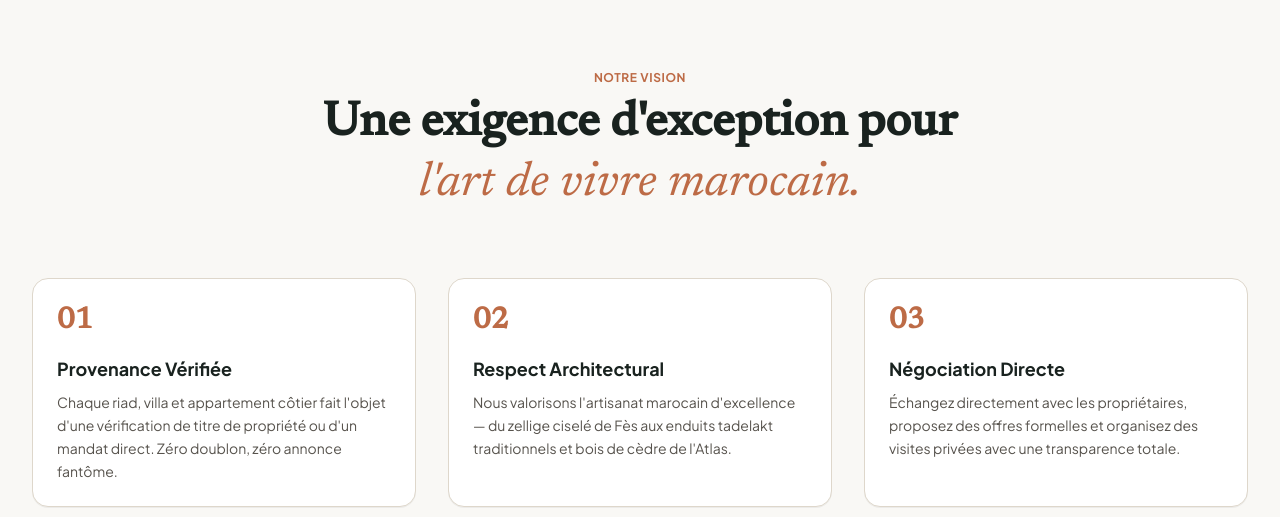
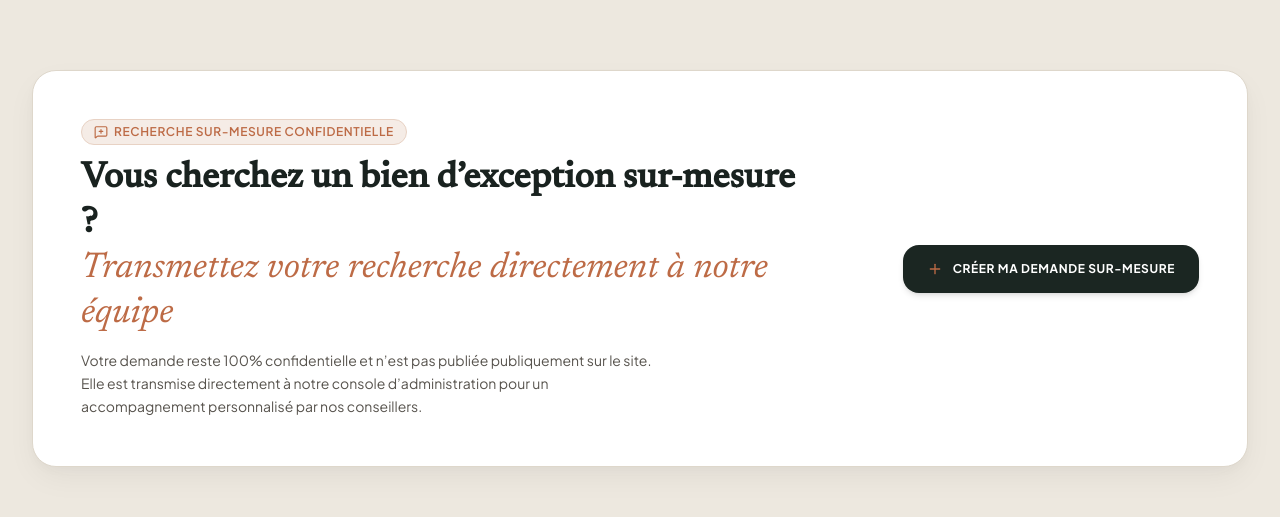
Before and after one commit to ELHanafi007/atlassi, a React (Vite) app in the folder client/: page / in a window 1280 px wide. Shown: the part 1441-1958 px from the top of the page. Built offline with nearby package versions, Linux system fonts and the light colour scheme; no server answers.

Commit message:
feat: lock client requests to admin-only — remove public requests feed

```diff
--- a/client/src/App.jsx
+++ b/client/src/App.jsx
@@ -6,7 +6,7 @@ import {
 } from 'lucide-react';
 import './App.css';
 
-import { auth, listingsApi, requestsApi } from './lib/api';
+import { auth, listingsApi } from './lib/api';
 import { useLanguage } from './lib/i18n';
 import { Navbar } from './components/Navbar';
 import { Hero } from './components/Hero';
@@ -20,7 +20,7 @@ import { AuthModal } from './components/AuthModal';
 import { Toast } from './components/Toast';
 
 export function App() {
-  const { t, lang, translateCity, translateType, formatPrice, isRtl } = useLanguage();
+  const { t, translateCity, translateType, formatPrice, isRtl } = useLanguage();
 
   // State: Authentication
   const [currentUser, setCurrentUser] = useState(null);
@@ -30,7 +30,6 @@ export function App() {
   const [listings, setListings] = useState([]);
   const [loading, setLoading] = useState(true);
   const [error, setError] = useState(null);
-  const [requests, setRequests] = useState([]);
 
   // State: Favorites
   const [savedIds, setSavedIds] = useState(() => {
@@ -124,14 +123,6 @@ export function App() {
     return () => clearTimeout(timer);
   }, [fetchListings]);
 
-  // Fetch Requests
-  useEffect(() => {
-    requestsApi.getAll()
-      .then((res) => {
-        if (res?.data) setRequests(res.data);
-      })
-      .catch((err) => console.warn('Could not load requests:', err.message));
-  }, []);
 
   // Toggle Favorite
   const handleToggleSave = (id) => {
@@ -182,24 +173,6 @@ export function App() {
     setSelectedProperty(newListing);
   };
 
-  const handleRequestCreated = (newRequest) => {
-    setRequests((prev) => [newRequest, ...prev]);
-  };
-
-  // Localize sample request descriptions
-  const getLocalizedRequestDescription = (req) => {
-    if (req.id === 1) {
-      return lang === 'ar'
-        ? "مهندس معماري يبحث عن شقة هادئة في طابق علوي، مفعمة بالنور الطبيعي ومزودة بموقف سيارات محروس في حي كوتييه أو غاسين."
-        : "Architecte en mutation à la recherche d'un appartement calme en étage élevé, baigné de lumière naturelle avec parking sécurisé à Gauthier ou Racine.";
-    }
-    if (req.id === 2) {
-      return lang === 'ar'
-        ? "مطلوب فيلا محفظة من طابق واحد مع إطلالة مفتوحة على جبال الأطلس وأشجار معمرة، على بعد أقل من 20 دقيقة من وسط المدينة."
-        : "Recherche villa titrée de plain-pied avec vue dégagée sur les montagnes de l'Atlas et arbres matures à moins de 20 min du centre-ville.";
-    }
-    return req.description;
-  };
 
   return (
     <div className="min-h-screen bg-[#f9f8f5] text-[#19221f] flex flex-col font-sans selection:bg-[#e2c1b1]">
@@ -215,6 +188,10 @@ export function App() {
         onOpenCreateListing={() => {
           if (!currentUser) setShowAuthModal(true);
           else setShowCreateListingModal(true);
+        }}
+        onOpenCreateRequest={() => {
+          if (!currentUser) setShowAuthModal(true);
+          else setShowCreateRequestModal(true);
         }}
         onLogout={handleLogout}
         onFilterByPurpose={(p) => {
@@ -384,6 +361,44 @@ export function App() {
 
         </section>
 
+        {/* Confidential Custom Property Request Section */}
+        <section id="custom-request" className="bg-[#ede8df] border-t border-[#ded7cb] py-16 lg:py-20">
+          <div className="max-w-7xl mx-auto px-4 sm:px-6 lg:px-8">
+            <div className="bg-white rounded-3xl p-8 sm:p-12 border border-[#ded7cb] shadow-morocco grid grid-cols-1 lg:grid-cols-12 gap-8 items-center">
+              <div className="lg:col-span-8">
+                <div className="inline-flex items-center gap-1.5 px-3 py-1 rounded-full bg-[#f5ece6] border border-[#e8d2c4] text-[#bd6b46] text-xs font-semibold uppercase tracking-wider mb-3">
+                  <MessageSquarePlus className="w-3.5 h-3.5" />
+                  <span>{isRtl ? 'طلب عقاري خاص 100%' : 'Recherche Sur-Mesure Confidentielle'}</span>
+                </div>
+                <h2 className="text-2xl sm:text-4xl font-serif font-bold text-[#19221f] leading-tight">
+                  {isRtl ? 'تبحث عن عقار مخصص في المغرب؟' : 'Vous cherchez un bien d’exception sur-mesure ?'}<br />
+                  <span className="italic font-normal text-[#bd6b46]">
+                    {isRtl ? 'اطرح طلبك مباشرة لفريق أطلسي' : 'Transmettez votre recherche directement à notre équipe'}
+                  </span>
+                </h2>
+                <p className="text-xs sm:text-sm text-stone-600 mt-3 max-w-xl leading-relaxed">
+                  {isRtl
+                    ? 'طلبك لا يُنشر علناً على الموقع. يتم إرسال مواصفاتك بسريّة تامّة إلى لوحة التحكم الخاصة بفريق أطلسي للبحث ومطابقة العقارات المناسبة لك.'
+                    : 'Votre demande reste 100% confidentielle et n’est pas publiée publiquement sur le site. Elle est transmise directement à notre console d’administration pour un accompagnement personnalisé par nos conseillers.'}
+                </p>
+              </div>
+
+              <div className="lg:col-span-4 flex justify-start lg:justify-end">
+                <button
+                  onClick={() => {
+                    if (!currentUser) setShowAuthModal(true);
+                    else setShowCreateRequestModal(true);
+                  }}
+                  className="px-6 py-4 rounded-2xl bg-[#1b2622] hover:bg-[#283631] text-white text-xs font-bold tracking-wider uppercase flex items-center gap-2.5 transition-all shadow-md active:scale-98 cursor-pointer"
+                >
+                  <Plus className="w-4 h-4 text-[#bd6b46]" />
+                  <span>{isRtl ? 'إرسال طلب مخصص' : 'Créer ma demande sur-mesure'}</span>
+                </button>
+              </div>
+            </div>
+          </div>
+        </section>
+
         {/* Editorial Philosophy Section */}
         <section id="about" className="max-w-7xl mx-auto px-4 sm:px-6 lg:px-8 py-20 border-t border-[#e7e2d8]">
           <div className="text-center max-w-2xl mx-auto mb-16">
@@ -503,7 +518,6 @@ export function App() {
           <CreateRequestModal
             onClose={() => setShowCreateRequestModal(false)}
             currentUser={currentUser}
-            onRequestCreated={handleRequestCreated}
             onShowToast={showToast}
             onOpenAuth={() => setShowAuthModal(true)}
           />
--- a/client/src/components/Navbar.jsx
+++ b/client/src/components/Navbar.jsx
@@ -9,6 +9,7 @@ export function Navbar({
   savedCount,
   onOpenAuth,
   onOpenCreateListing,
+  onOpenCreateRequest,
   onLogout,
   onFilterByPurpose,
   onShowFavoritesOnly,
@@ -67,6 +68,12 @@ export function Navbar({
             className="hover:text-[#1b2622] transition-colors cursor-pointer"
           >
             {t('nav.rent')}
+          </button>
+          <button
+            onClick={onOpenCreateRequest}
+            className="hover:text-[#bd6b46] transition-colors cursor-pointer font-semibold"
+          >
+            {isRtl ? 'طلب مخصص' : 'Demande sur-mesure'}
           </button>
           <button
             onClick={() => scrollTo('about')}
@@ -237,6 +244,15 @@ export function Navbar({
               {t('nav.propertiesForRent')}
             </button>
             <button
+              onClick={() => {
+                setMobileMenuOpen(false);
+                onOpenCreateRequest();
+              }}
+              className="text-start py-1 text-stone-700 hover:text-[#bd6b46] cursor-pointer font-semibold"
+            >
+              {isRtl ? 'طلب مخصص' : 'Demande sur-mesure'}
+            </button>
+            <button
               onClick={() => scrollTo('about')}
               className="text-start py-1 text-stone-700 hover:text-[#bd6b46] cursor-pointer"
             >
```
Also changed, not shown: client/src/lib/translations.js, 1 other file (tests, documents, lock files or other folders).
